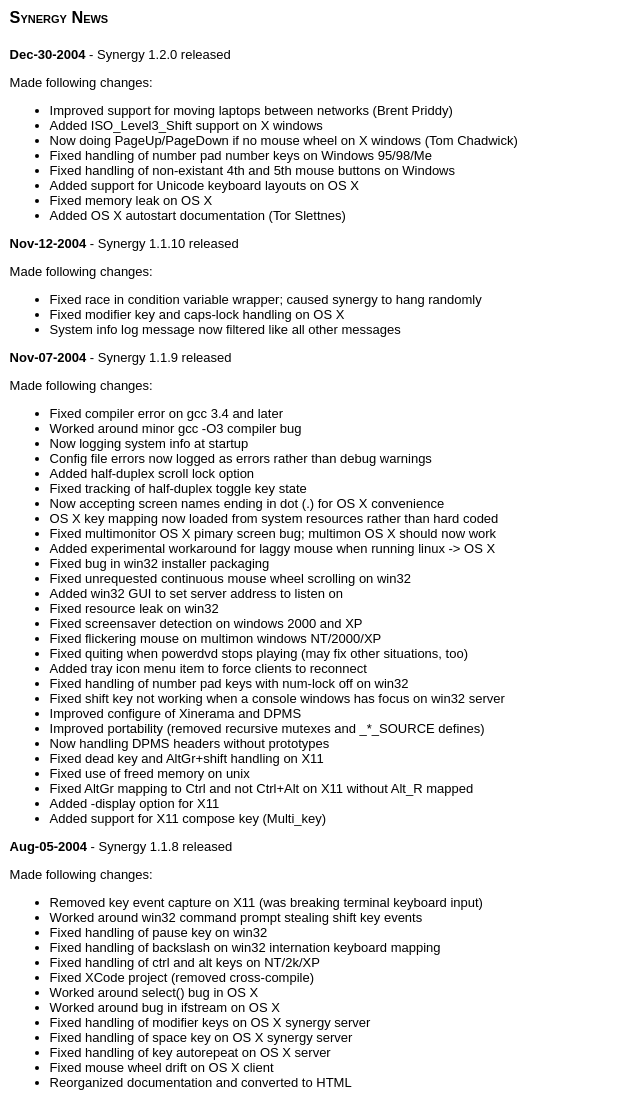
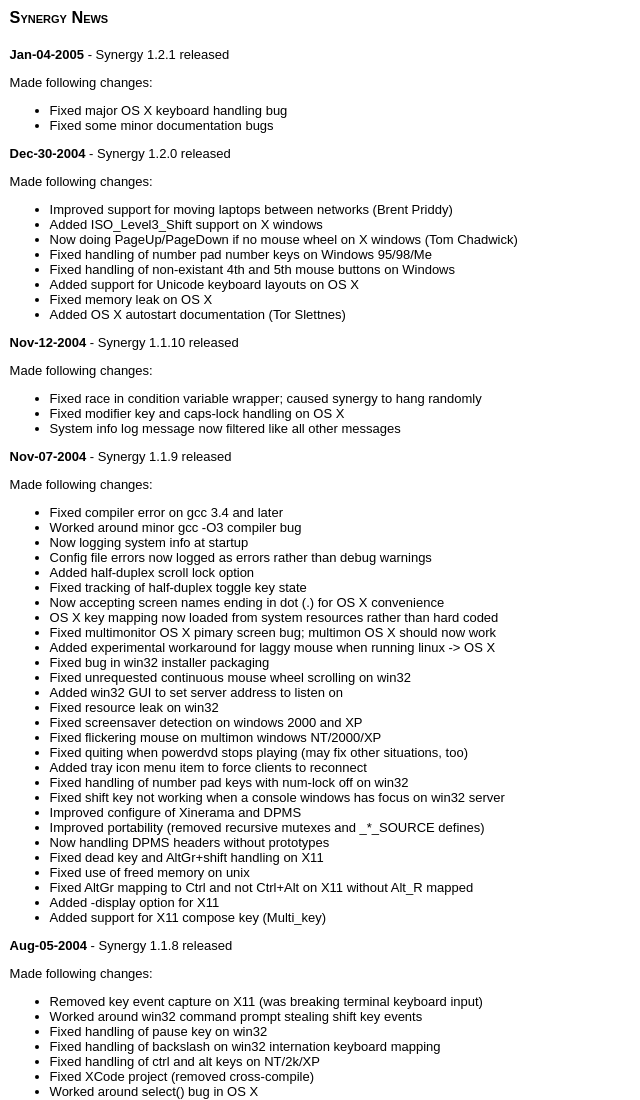
Before and after one commit to joshperry/unity, a plain HTML site: page doc/news.html in a window 1280 px wide. Shown: the top 1100 px of the page, without its empty margins (0-640 px from the left). Drawn offline with Linux system fonts and the light colour scheme.

Commit message:
Updated documentation.

```diff
--- a/doc/news.html
+++ b/doc/news.html
@@ -6,6 +6,16 @@
 </head>
 <body class="main">
 <h3>Synergy News</h3>
+
+<span class="date">Jan-04-2005</span> - Synergy 1.2.1 released
+
+<p>
+Made following changes:
+</p>
+<ul>
+<li>Fixed major OS X keyboard handling bug
+<li>Fixed some minor documentation bugs
+</ul>
 
 <span class="date">Dec-30-2004</span> - Synergy 1.2.0 released
 
```
Also changed, not shown: 1 other file.
